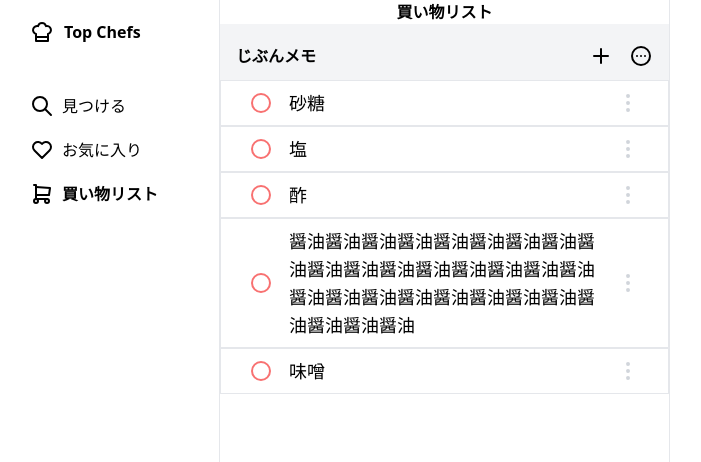
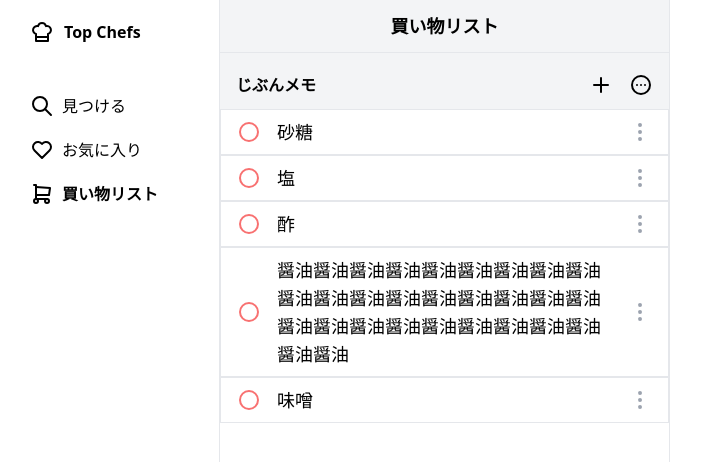
Before and after one commit to qin-team-recipe/14-frontend, a Next.js app: page /list in a window 1280 px wide. Shown: the top 462 px of the page, without its empty margins (290-991 px from the left). Built offline with nearby package versions, Linux system fonts and the light colour scheme.

Commit message:
ヘッダー買い物リストの追加
ListBar.jsxで買い物リストを作成いただいていましたが、色が買い物リストバーのみ異なっていたため別途作成いたしました

```diff
--- a/src/app/(top)/list/page.jsx
+++ b/src/app/(top)/list/page.jsx
@@ -1,5 +1,5 @@
 import { AuthScreen } from "@/components/Auth";
-import { ListBar } from "@/components/Bar";
+// import { ListBar } from "@/components/Bar";
 import src from "~/images/cookingGirl.png";
 import { ShoppingList } from "../shoppingList/ShoppingList";
 
@@ -8,7 +8,7 @@ export default function List() {
 
   return (
     <div className="">
-      <ListBar />
+      {/* <ListBar /> */}
       {isSignedIn ? <ShoppingList /> : <AuthScreen src={src} />}
     </div>
   );
--- a/src/app/(top)/shoppingList/ShoppingList.jsx
+++ b/src/app/(top)/shoppingList/ShoppingList.jsx
@@ -33,6 +33,9 @@ export function ShoppingList() {
 
   return (
     <div>
+      <div className="bg-gray-100  flex font-bold justify-center text-lg py-3 border-b">
+        買い物リスト
+      </div>
       <div className="flex bg-gray-100 px-4 pb-3 pt-5">
         <div className="flex-1 font-bold">じぶんメモ</div>
         <button>
@@ -44,7 +47,7 @@ export function ShoppingList() {
       </div>
       <div>
         {ingredients.map((ingredient) => (
-          <div className="border px-7 py-2" key={ingredient.id}>
+          <div className="border px-4 py-2" key={ingredient.id}>
             <IngredientList key={ingredient.id} name={ingredient.name} />
           </div>
         ))}
@@ -60,7 +63,7 @@ export function ShoppingList() {
         </button>
         <p className="flex-grow break-normal text-lg">{name}</p>
         <button>
-          <IconDotsVertical className="flex-none text-gray-300" />
+          <IconDotsVertical className="flex-none text-gray-400" />
         </button>
       </div>
     );
--- a/src/components/Bar/Bar.jsx
+++ b/src/components/Bar/Bar.jsx
@@ -2,7 +2,7 @@ export function Bar({ children, leftComponent, rightComponent }) {
   return (
     <nav className="flex justify-between">
       {leftComponent ? leftComponent : <div className="h-6 w-6" />}
-      <span className="font-bold">{children}</span>
+      <span className="font-bold  ">{children}</span>
       {rightComponent ? rightComponent : <div className="h-6 w-6" />}
     </nav>
   );
```
